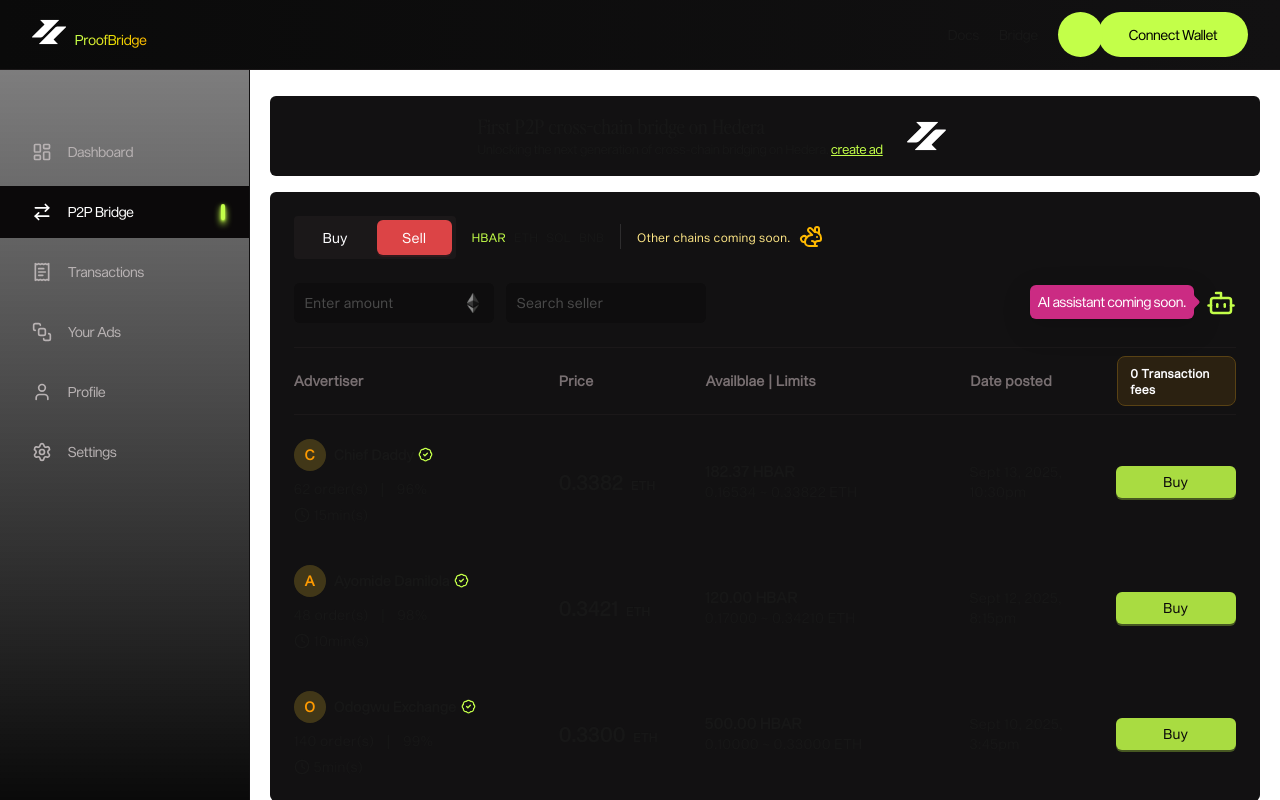
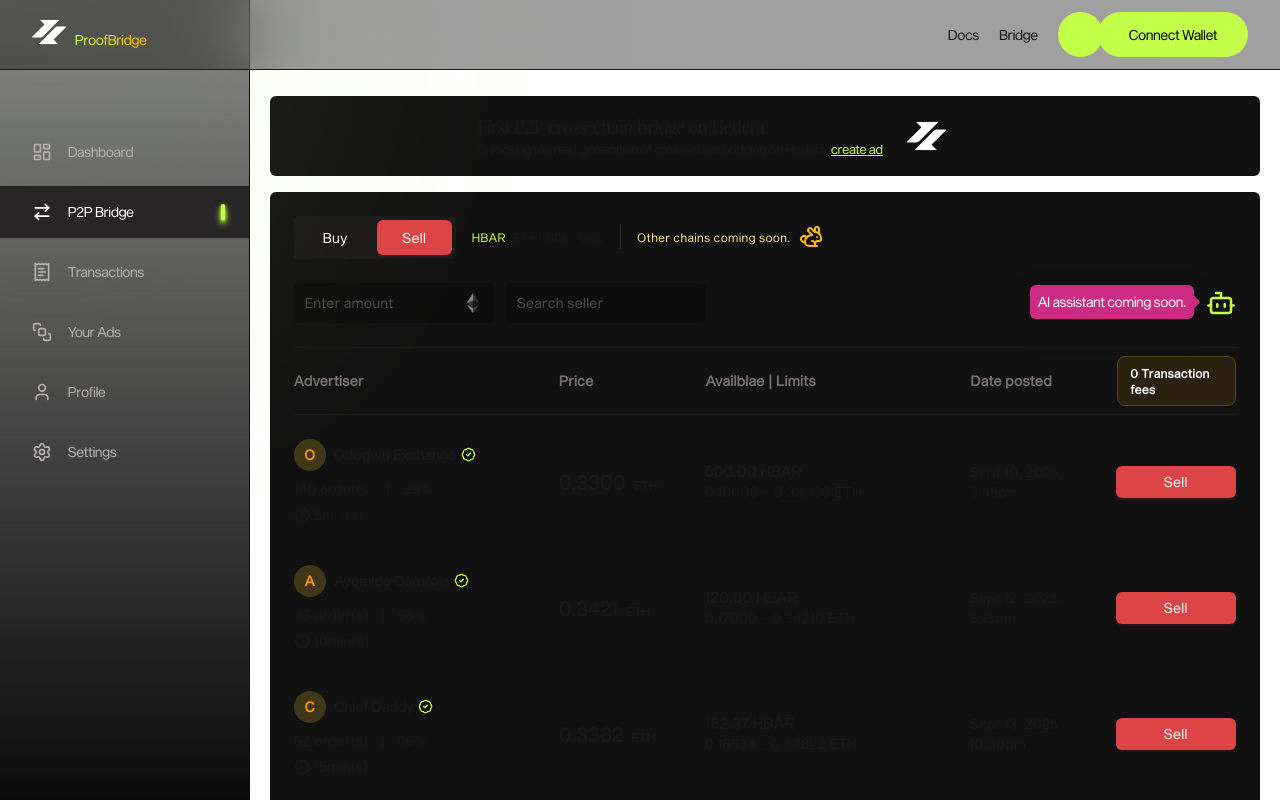
Before and after one commit to JoE11-y/ProofBridge, a Next.js app in the folder apps/frontend/proof-bridge/: page /bridge in a window 1280 px wide. Both pictures are taken after a click on the button "Sell". Shown: the top 800 px of the page. Built offline with nearby package versions, Linux system fonts and the light colour scheme; what @ant-design/nextjs-registry would draw is missing.

Commit message:
add updates

```diff
--- a/apps/frontend/proof-bridge/app/(app)/bridge/page.tsx
+++ b/apps/frontend/proof-bridge/app/(app)/bridge/page.tsx
@@ -28,7 +28,9 @@
           </div>
         </div>
       </div>
-      <BridgeTab />
+      <div className="mb-20">
+        <BridgeTab />
+      </div>
     </div>
   )
 }
--- a/apps/frontend/proof-bridge/app/(app)/layout.tsx
+++ b/apps/frontend/proof-bridge/app/(app)/layout.tsx
@@ -9,6 +9,7 @@
 }>) {
   return (
     <main className="relative min-h-screen">
+      <div className="h-[300px] w-[300px] rounded-full bg-primary/30 fixed -top-[100px] -left-[100px] blur-[150px]"></div>
       <Header />
       <div className="md:grid md:[grid-template-columns:250px_1fr]">
         <SideBar />
--- a/apps/frontend/proof-bridge/app/globals.css
+++ b/apps/frontend/proof-bridge/app/globals.css
@@ -42,6 +42,13 @@
   }
 }
 
+::-webkit-scrollbar {
+  width: 4px;
+}
+::-webkit-scrollbar-thumb {
+  background-color: #5e6959;
+}
+
 body {
   background: var(--background);
   color: var(--foreground);
--- a/apps/frontend/proof-bridge/components/bridge-ui/BridgeTab.tsx
+++ b/apps/frontend/proof-bridge/components/bridge-ui/BridgeTab.tsx
@@ -135,11 +135,13 @@
         </div>
       </div>
 
-      {/* BUY ADS DUMMY DATA */}
+      {/* BUY and SELL ADS DUMMY DATA */}
+
+      {tabKey === "buy" ? (
         <div className="space-y-4 md:space-y-10">
-        {dummyAds.map((ad) => (
+          {[...dummyAds, ...dummyAds].map((ad, index) => (
             <BuyAd
-            key={ad.ad_id}
+              key={index}
               ad_id={ad.ad_id}
               full_name={ad.full_name}
               total_orders={ad.total_orders}
@@ -153,6 +155,25 @@
             />
           ))}
         </div>
+      ) : (
+        <div className="space-y-4 md:space-y-10">
+          {[...dummyAds.reverse(), ...dummyAds].map((ad, index) => (
+            <SellAd
+              key={index}
+              ad_id={ad.ad_id}
+              full_name={ad.full_name}
+              total_orders={ad.total_orders}
+              orders_completion_rate={ad.orders_completion_rate}
+              avg_order_completion_time={ad.avg_order_completion_time}
+              token={ad.token}
+              price={ad.price}
+              available_tokens={ad.available_tokens}
+              limit={ad.limit}
+              date_posted={ad.date_posted}
+            />
+          ))}
+        </div>
+      )}
     </div>
   )
 }
@@ -249,3 +270,96 @@
     </div>
   )
 }
+
+const SellAd = ({
+  ad_id,
+  full_name,
+  total_orders,
+  orders_completion_rate,
+  avg_order_completion_time,
+  token,
+  price,
+  available_tokens,
+  limit,
+  date_posted,
+}: {
+  ad_id: string
+  full_name: string
+  total_orders: number
+  orders_completion_rate: string
+  avg_order_completion_time: string
+  token: string
+  price: string
+  available_tokens: string
+  limit: string
+  date_posted: { date: string; time: string }
+}) => {
+  const initial = full_name ? full_name.trim()[0].toUpperCase() : "U"
+  return (
+    <div className="md:grid md:[grid-template-columns:2fr_1fr_2fr_1fr_1fr] gap-7 items-center text-sm md:py-0 py-2">
+      <div className="space-y-[6px]">
+        <div className="flex md:flex-col justify-between gap-2">
+          <div className="flex items-center gap-2">
+            <Avatar className="!bg-amber-300/20 !text-amber-500 font-semibold">
+              {initial}
+            </Avatar>
+            <div>
+              <div className="flex items-center gap-1">
+                <p className="font-semibold tracking-wider">{full_name}</p>
+                <Verified className="text-primary" size={15} />
+              </div>
+              <div className="flex items-center gap-1 md:hidden text-xs text-grey-300">
+                <Clock size={12} />
+                <p>{avg_order_completion_time}</p>
+              </div>
+            </div>
+          </div>
+          <div className="flex items-center md:gap-3 gap-1 md:text-sm text-xs md:text-inherit text-grey-300">
+            <p>{total_orders} order(s)</p>
+            <p>|</p>
+            <p>{orders_completion_rate}</p>
+          </div>
+        </div>
+
+        <div className="md:flex items-center gap-1 hidden">
+          <Clock size={16} />
+          <p>{avg_order_completion_time}</p>
+        </div>
+      </div>
+
+      <div className="flex items-baseline gap-2 font-bold">
+        <p className="text-xl">{price}</p>
+        <p className="text-xs">{token}</p>
+      </div>
+
+      <div className="uppercase">
+        <p className="md:font-semibold md:text-[15px]">
+          <span className="md:hidden text-grey-400 capitalize pr-2">
+            Quantity
+          </span>
+          {available_tokens}
+        </p>
+        <p>
+          <span className="md:hidden text-grey-400 capitalize pr-2">
+            Limits
+          </span>
+          {limit}
+        </p>
+      </div>
+
+      <div className="flex md:block items-center gap-1 text-grey-400 md:text-inherit">
+        <div className="flex items-center gap-1">
+          <span className="md:hidden block h-3 w-1 bg-primary"></span>
+          <p>{date_posted.date}</p>
+        </div>
+        <p>{date_posted.time}</p>
+      </div>
+
+      <div className="w-full flex justify-end md:mt-0 -mt-8">
+        <Button type="primary" danger className="md:w-[120px]">
+          Sell
+        </Button>
+      </div>
+    </div>
+  )
+}
--- a/apps/frontend/proof-bridge/components/shared/Header.tsx
+++ b/apps/frontend/proof-bridge/components/shared/Header.tsx
@@ -5,7 +5,7 @@
 
 export const Header = () => {
   return (
-    <header className="h-[70px] flex items-center justify-center to-grey-1000 from-grey-900 bg-gradient-to-l fixed top-0 left-0 w-full z-[20] border-b border-b-grey-800">
+    <header className="h-[70px] flex items-center justify-center to-grey-1000/40 from-grey-900/40 backdrop-blur-2xl bg-gradient-to-l fixed top-0 left-0 w-full z-[20] border-b border-b-grey-800">
       <div className="px-4 md:px-8 flex items-center justify-between w-full">
         <div className="flex items-baseline gap-2">
           <Logo />
--- a/apps/frontend/proof-bridge/components/shared/SideBar.tsx
+++ b/apps/frontend/proof-bridge/components/shared/SideBar.tsx
@@ -16,7 +16,7 @@
               <div
                 className={`${
                   isActive
-                    ? "bg-night text-grey-0 font-medium"
+                    ? "bg-grey-700 text-grey-0 font-medium"
                     : "text-grey-300"
                 } flex items-center gap-4 capitalize md:px-8 p-4 text-sm relative mb-2 hover:bg-night`}
               >
```
Lines whose indentation alone changed are shown as unchanged.
